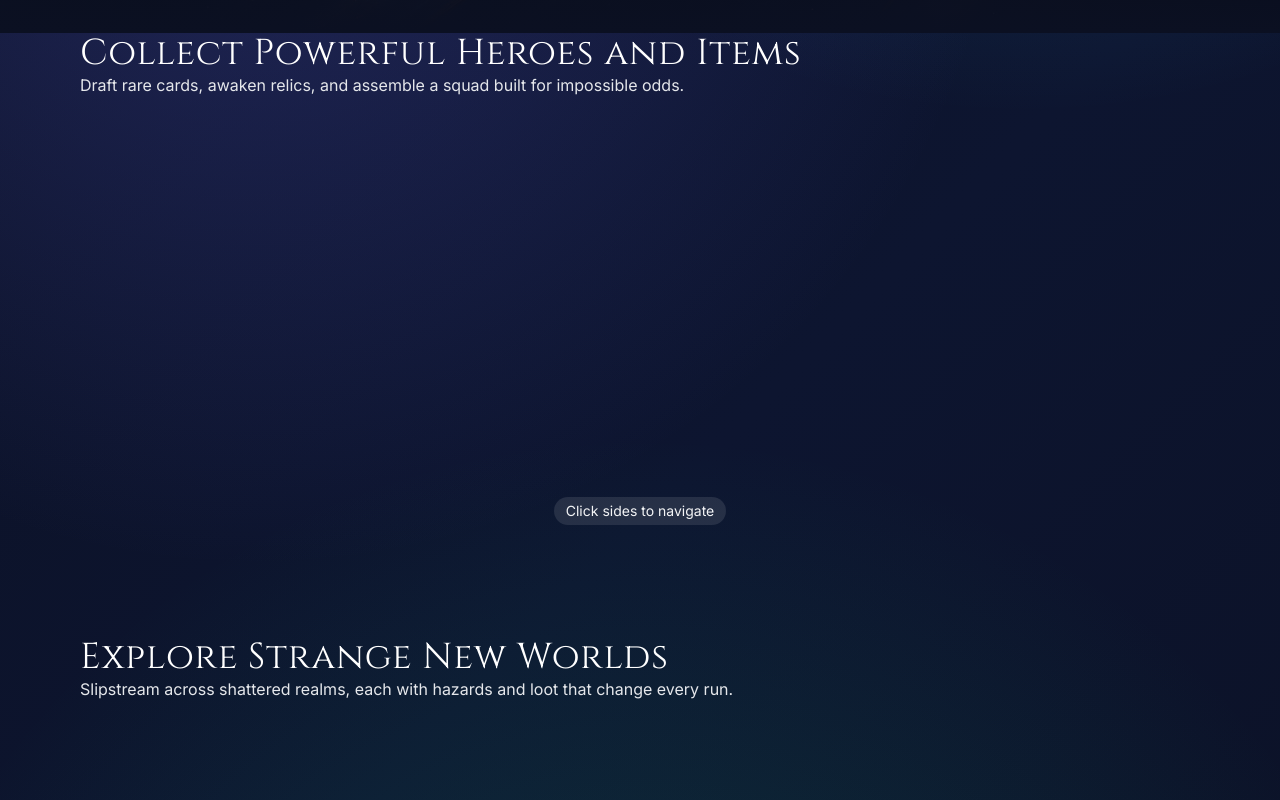
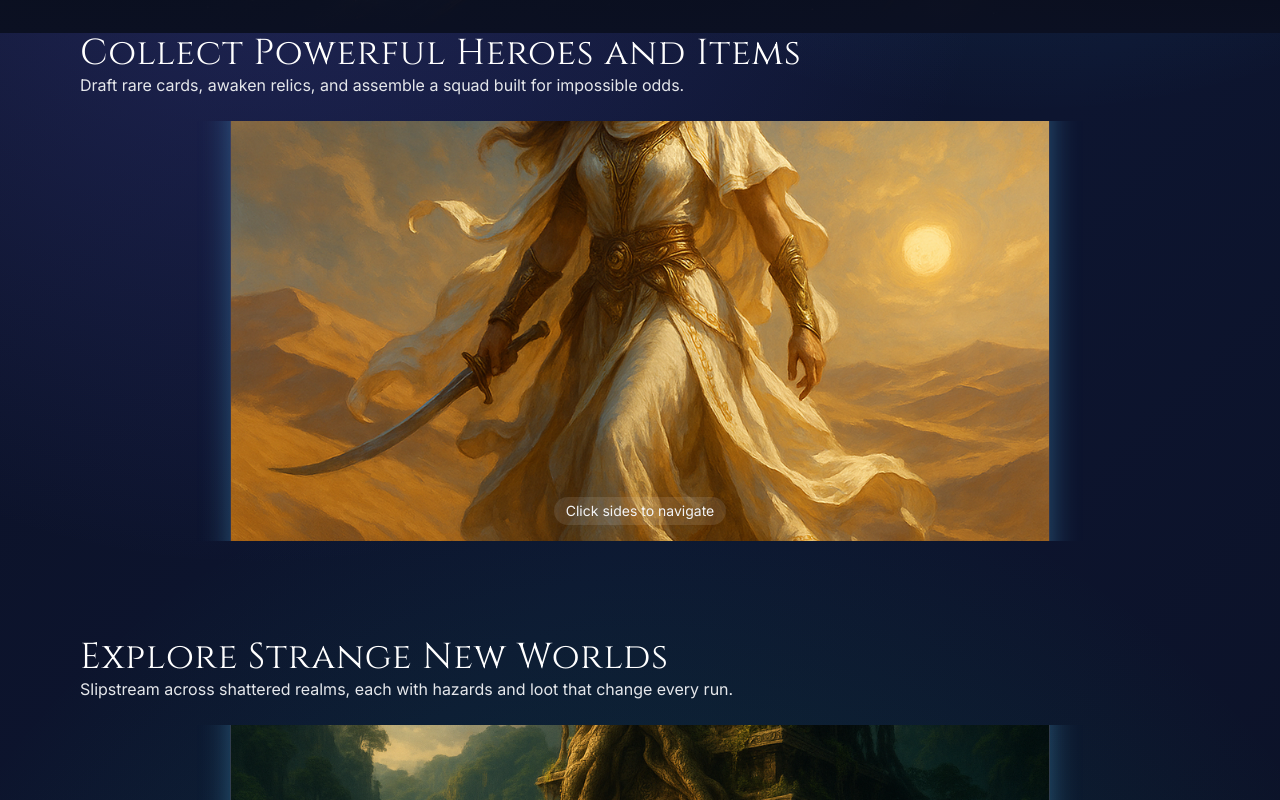
Before and after one commit to BrettMesmur/MesmurOverviewPage, a Next.js app: page / in a window 1280 px wide. Shown: the part 660-1460 px from the top of the page. Built offline with nearby package versions, Linux system fonts and the light colour scheme.

Commit message:
Fix active carousel slide rendering

```diff
--- a/components/Carousel.tsx
+++ b/components/Carousel.tsx
@@ -77,6 +77,7 @@ export default function Carousel({ images, title }: CarouselProps) {
 
     const slideOffset = (idx: number) => {
       if (length === 1) return 0;
+      if (idx === index) return 0;
       if ((index - idx + length) % length === 1) return -1; // immediate left
       if ((idx - index + length) % length === 1) return 1; // immediate right
       return null;
```
